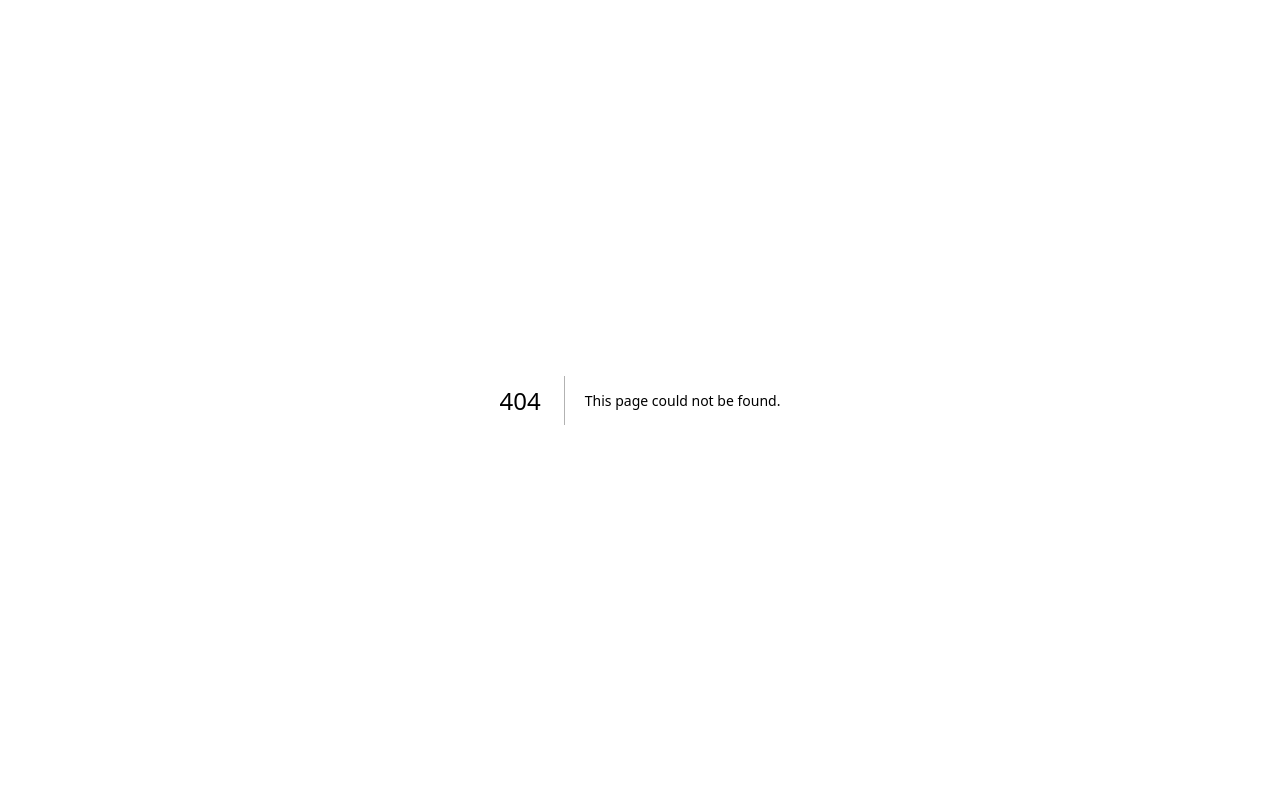
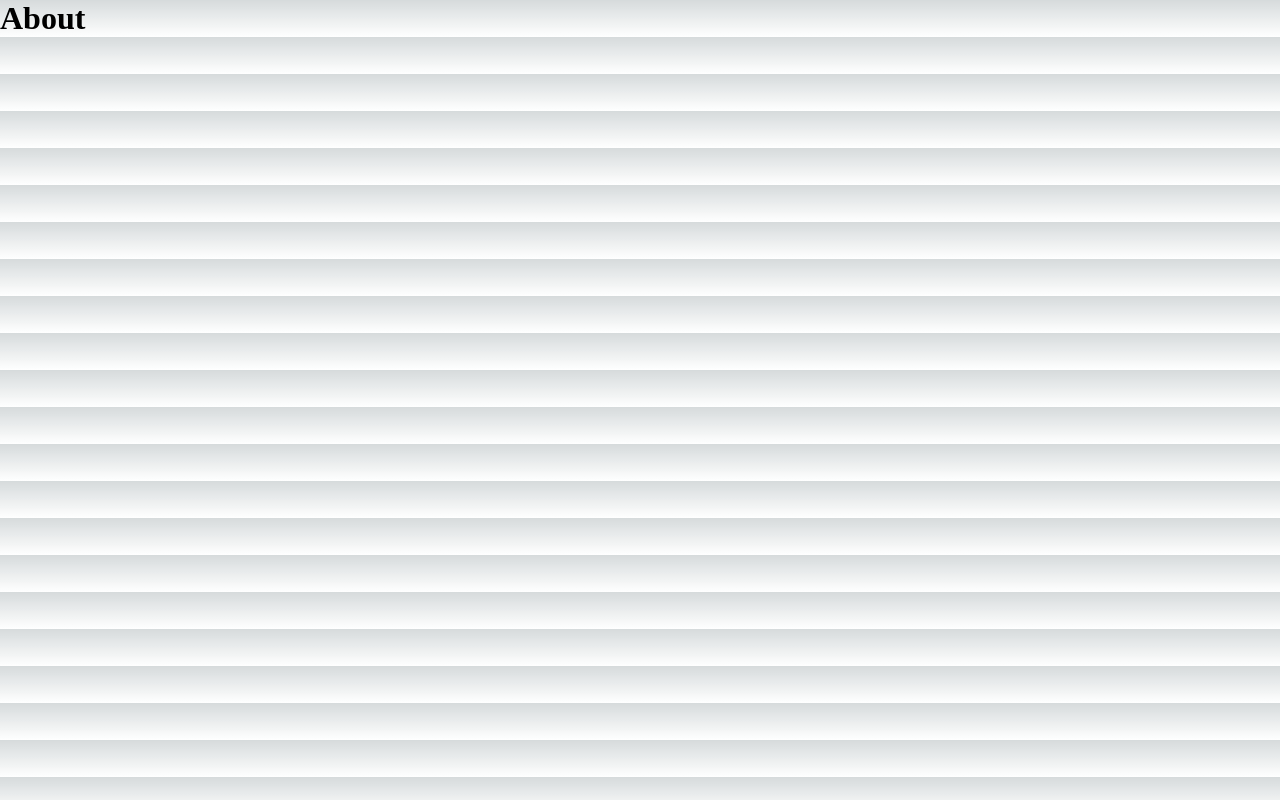
Before and after one commit to Ismat27/events, a Next.js app: page /about-us in a window 1280 px wide. Before the commit this address had no page. Built offline with nearby package versions, Linux system fonts and the light colour scheme.

Commit message:
define about page

```diff
--- /dev/null
+++ b/pages/about-us.js
@@ -0,0 +1,9 @@
+const AboutPage = () => {
+    return (
+        <div>
+            <h1>About</h1>
+        </div>
+    )
+}
+
+export default AboutPage
```
